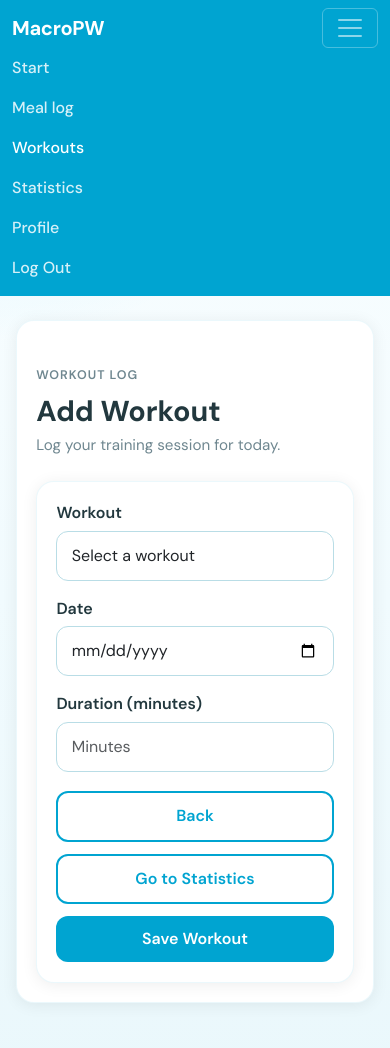
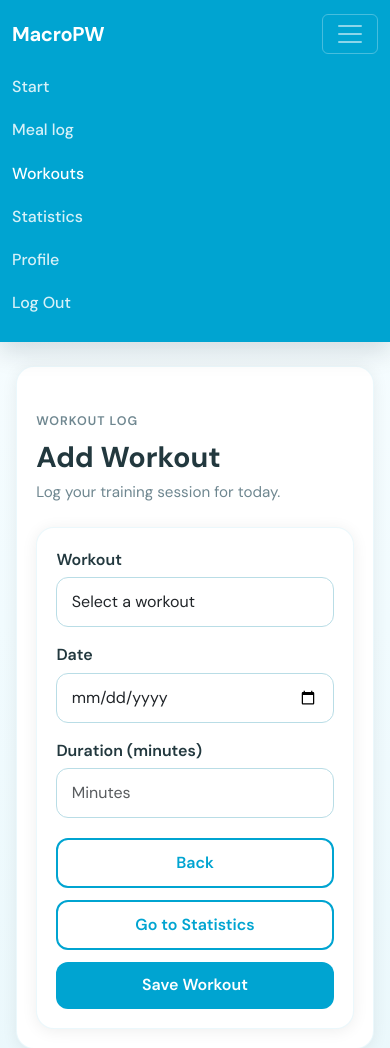
Before and after one commit to Lindbergviktor/MacroPW, a Flask app: template templates/add_workout.html in a window 390 px wide, after a click that opens the changed part. Shown: the top 1048 px of the page. Run offline with Flask 3, Linux system fonts and the light colour scheme; the template is opened without the code that fills it, so the values that code supplies are empty; parts of the project's set-up code (start-up, migrations or seed data) failed here and were passed over; some libraries are stand-ins or nearby versions.

Commit message:
fixat navbar i mobilläge och fixat margin på workout overview

```diff
--- a/static/style.css
+++ b/static/style.css
@@ -1227,6 +1227,28 @@ footer {
 /* ===== Responsive ===== */
 
 @media (max-width: 767.98px) {
+  .navbar {
+    position: sticky;
+    top: 0;
+    z-index: 1030;
+    box-shadow: 0 10px 24px rgba(9, 28, 43, 0.14);
+  }
+
+  .navbar .container-fluid {
+    padding-top: 0.35rem;
+    padding-bottom: 0.35rem;
+  }
+
+  .navbar-collapse {
+    background: var(--blue-dark);
+    padding: 0.75rem 0 0.25rem;
+  }
+
+  .navbar-nav .nav-link {
+    padding-top: 0.6rem;
+    padding-bottom: 0.6rem;
+  }
+
   .desktop-right .action-row {
     flex-direction: column;
   }
@@ -1242,6 +1264,10 @@ footer {
 
   .desktop-grid {
     padding: 0 1rem;
+  }
+
+  .wo-card {
+    margin: 1.5rem 1rem 0;
   }
 
   .hero-card .date-nav {
@@ -1406,6 +1432,7 @@ footer {
   border-radius: var(--radius-lg);
   box-shadow: var(--shadow-card);
   overflow: hidden;
+  margin-top: 1.5rem;
 }
 
 .wo-header {
--- a/templates/index.html
+++ b/templates/index.html
@@ -177,7 +177,7 @@
       </div>
 
       <!-- Today's Workouts -->
-      <div class="wo-card mt-4">
+      <div class="wo-card">
         <div class="wo-header">
           <div class="wo-stat">
             <div class="wo-stat-label">Today's Workout Overview</div>
```
